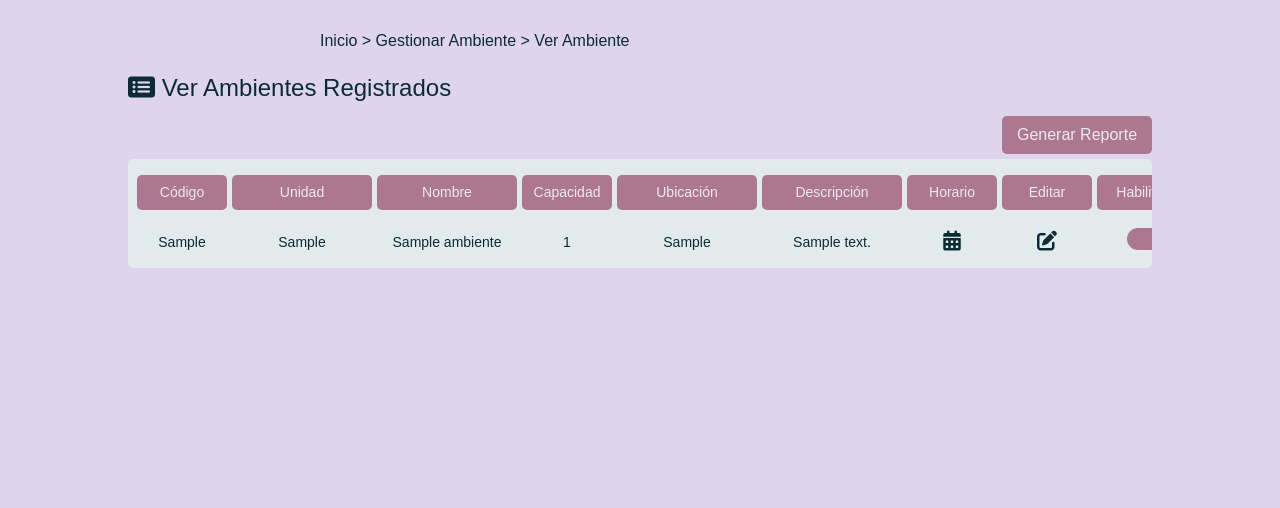
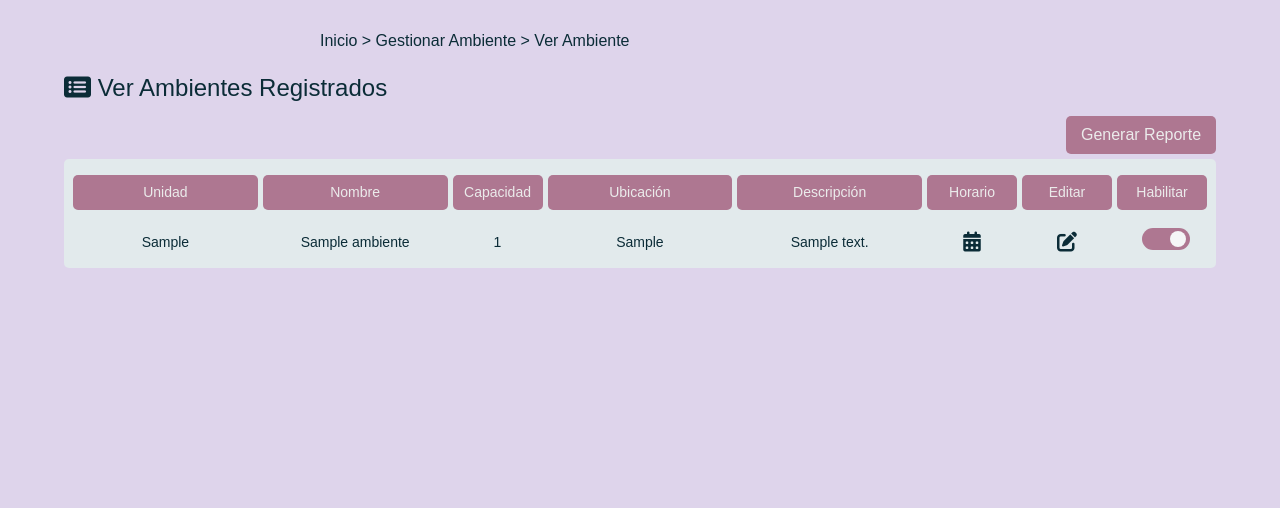
Before and after one commit to brayandep/Ambientes, a Laravel app: page /ver-ambientes in a window 1280 px wide. Shown: the part 76-584 px from the top of the page. Run offline with Laravel 8, Linux system fonts and the light colour scheme; a user stored in the database is signed in; data comes from the database, SQL or seed files in the repository; tables that the repository leaves empty hold one stand-in row (values such as "Sample post"); parts of the project's set-up code (start-up, migrations or seed data) failed here and were passed over; some libraries are stand-ins or nearby versions.

Commit message:
correciones-finalizadas

```diff
--- a/app/Http/Controllers/AmbienteController.php
+++ b/app/Http/Controllers/AmbienteController.php
@@ -56,7 +56,7 @@ class AmbienteController extends Controller
             'codigo' => 'required|numeric|digits:5||unique:ambientes,codigo',
             'nombre' => 'required|max:25|regex:/^[a-zA-Z0-9\sáéíóúÁÉÍÓÚüÜ,. -]+$/|unique:ambientes,nombre',
             'capacidad' => 'required|numeric|min:15',
-            'ubicacion' => 'required|max:80|regex:/^https?:\/\/\www\.google\.com\/maps\.*$/',
+            'ubicacion' => 'required|max:200|regex:/^https?:\/\/www\.google\.com\/maps(\/.*)?$/',
             'descripcion' => 'nullable|max:40|regex:/^[a-zA-ZáéíóúÁÉÍÓÚüÜ,. -]+$/u',
             'unidad'=> 'required',
             'tipo-ambiente' => 'required',
@@ -67,7 +67,7 @@ class AmbienteController extends Controller
             'unidad.required' => 'Seleccione una unidad.',
             'tipo-ambiente.required' => 'Seleccione un tipo de ambiente.',
             'ubicacion.regex' => 'La ubicación debe iniciar con: https://www.google.com/maps',
-            'equipos-disponibles.required' => 'Seleccione al menos un equipo',
+            'equipos-disponibles.required' => 'Seleccione al menos un equipo.',
        ]);
 
         //dd($request);
--- a/public/css/styleVerAmbientes.css
+++ b/public/css/styleVerAmbientes.css
@@ -34,11 +34,12 @@
 
 /* Visualizar ambientes */
 .visualizar-ambiente {
-  width: 80%;
+  width: 90%;
 }
 
 .tabla-ver{
   background-color: #e2eaec;
+  width: 100%;
   padding: 5px;
   border-radius: 5px;
   font-size: 14px;
@@ -48,10 +49,8 @@
 }
 
 .contBotones-v {
+  width: 30%;
   min-width: 140px;
-  width: 30%;
-  display: flex;
-  justify-content: center;
 }
 
 .nomCol-v {
@@ -79,6 +78,7 @@
   justify-content: center;
   display: flex;
   padding: 5px;
+  overflow: hidden;
 }
 
 .EditHab{
@@ -88,10 +88,10 @@
 }
 
 .EditHab button{
-  cursor: pointer;
-  padding: 5px;
-  border-radius: 5px;
-  transition: background-color 0.2s, color 0.2s;
+  display: flex;
+  justify-content: center;
+  width: 30%;
+  min-width: 140px;
 }
 
 /* .EditHab button:hover{
@@ -117,7 +117,7 @@
 /* Switch */
 .boton-sw {
   margin: 3px;
-  margin-left: 20px;
+  margin-left: 10px;
 }
 
 .lbl-switch {
@@ -171,3 +171,9 @@
 #noActivar{
   cursor: default;
 }
+
+/*para url ubicacion*/
+.contBotones-v span {
+  overflow-x: auto; /* Habilitar desplazamiento horizontal */
+
+}
--- a/resources/views/VerAmbientes.blade.php
+++ b/resources/views/VerAmbientes.blade.php
@@ -28,9 +28,6 @@
             <!-- tabla -->
             <div class="tabla-ver">
                 <div class="fila-v">
-                    <div class="contBotones-v" id="columnaPeque">
-                        <button class="nomCol-v" id="noActivar">Código</button>
-                    </div>
                     <div class="contBotones-v">
                         <button class="nomCol-v" id="noActivar">Unidad</button>
                     </div>
@@ -61,15 +58,15 @@
 
                 @foreach ($ambientes as $ambiente)
                     <div class="fila-v">
-                        <p id="columnaPeque">{{ $ambiente->codigo }}</p>
-                        <p>{{ $ambiente->unidad }}</p>
-                        <p>{{ $ambiente->nombre }}</p>
-                        <p id="columnaPeque">{{ $ambiente->capacidad }}</p>
-                        <p id="ubi" class="texto-limitado">{{ $ambiente->ubicacion }}</p>
-                        <p>{{ $ambiente->descripcion_ubicacion}}</p>
+                        <p class="contBotones-v">{{ $ambiente->unidad }}</p>
+                        <p class="contBotones-v">{{ $ambiente->nombre }}</p>
+                        <p class="contBotones-v" id="columnaPeque">{{ $ambiente->capacidad }}</p>
+                        <p class="contBotones-v" id="ubi"><span>{{ $ambiente->ubicacion }}</span></p>
+                        <p class="contBotones-v">{{ $ambiente->descripcion_ubicacion}}</p>
 
                         <div class="EditHab" id="columnaPeque">
-                            <button class="accion" onclick="location.href='{{ route('calendario.individual', $ambiente) }}';">
+                            <button title="Ver calendario de Ambiente" class="accion" onclick="location.href='{{ route('calendario.individual', $ambiente) }}';"
+                                {{ $ambiente->estadoAmbiente == 0 ? 'disabled' : '' }}>
                                 <i class="fa-solid fa-calendar-days"></i>
                             </button>
                         </div>
--- a/resources/views/registrarAmbiente/registro.blade.php
+++ b/resources/views/registrarAmbiente/registro.blade.php
@@ -59,7 +59,7 @@
                 <div class="form-fila-s">
                     <div class="input-group">
                     <label for="ubicacion">Ubicación:</label>
-                    <input type="text" id="ubicacion" name="ubicacion" maxlength="80" autocomplete="off" placeholder="Ingrese URL del ambiente. Ejem: https://www.google.com/maps " value="{{ isset($ambienteDatos) ? $ambienteDatos->ubicacion : '' }}">
+                    <input type="text" id="ubicacion" name="ubicacion" maxlength="200" autocomplete="off" placeholder="Ingrese URL del ambiente. Ejem: https://www.google.com/maps " value="{{ isset($ambienteDatos) ? $ambienteDatos->ubicacion : '' }}">
                     @error('ubicacion')
                         <span class="msgError">*{{$message}}</span>
                     @enderror
@@ -84,7 +84,7 @@
                 <div class="form-grupo">
                     <label for="descripcion">Descripción de ubicación:</label>
                     <textarea id="descripcion" name="descripcion" maxlength="40"
-                    autocomplete="off" placeholder="Ingrese una descripción del ambiente. Ejem: Ambiente ubicado en el primer piso de... ">{{ isset($ambienteDatos) ? $ambienteDatos->descripcion_ubicacion : '' }}</textarea>
+                    autocomplete="off" placeholder="Ingrese una descripción sobre la ubicación del ambiente. Ejem: Ambiente ubicado en el primer piso de... ">{{ isset($ambienteDatos) ? $ambienteDatos->descripcion_ubicacion : '' }}</textarea>
                     @error('descripcion')
                         <span class="msgError">*{{$message}}</span>
                     @enderror
```
